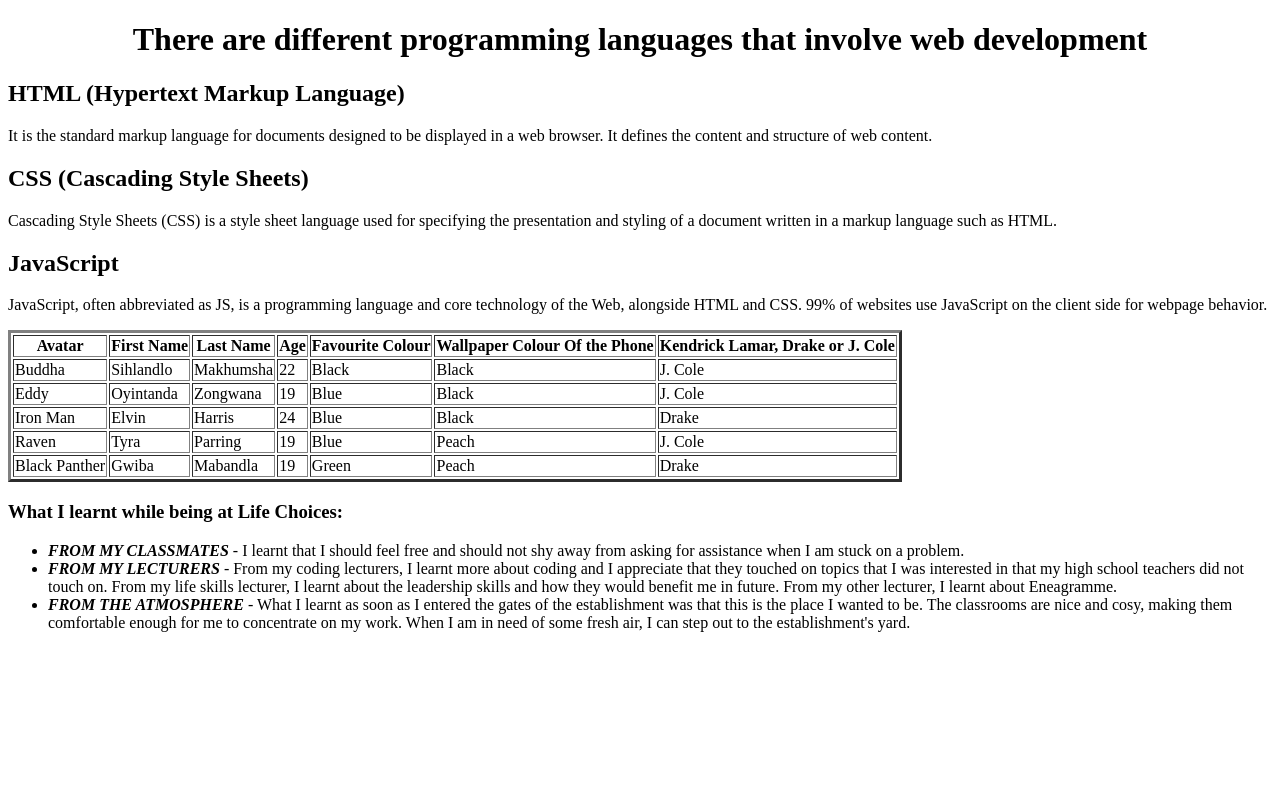
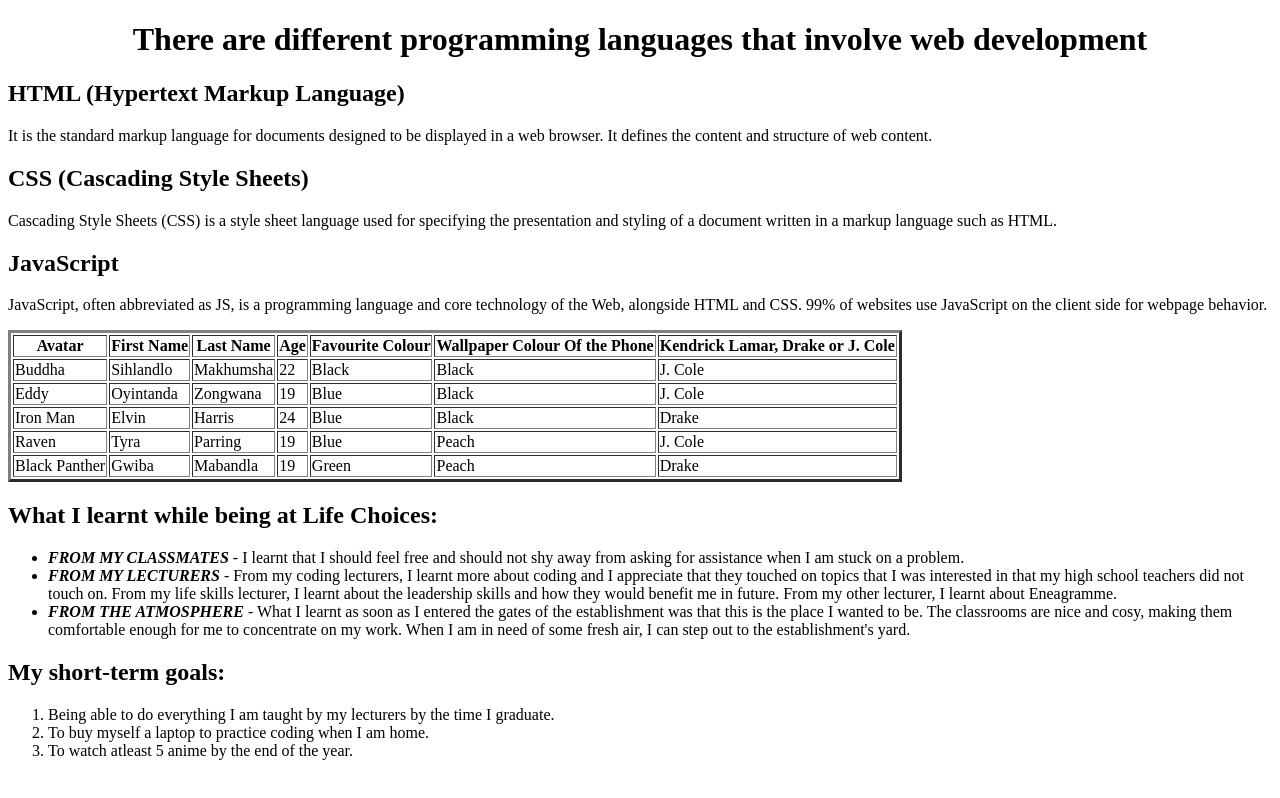
Before and after one commit to yonelamangele/Wednesday, a plain HTML site: page index.html in a window 1280 px wide. Drawn offline with Linux system fonts and the light colour scheme.

Commit message:
modified the page with an ordered list

```diff
--- a/index.html
+++ b/index.html
@@ -77,15 +77,25 @@
                 </tbody>
             </table>
 
-            <h3> What I learnt while being at Life Choices: </h3>
+            <h2> What I learnt while being at Life Choices: </h2>
 
                 <ul>
 
                 <li> <b> <i> FROM MY CLASSMATES </i> </b> - I learnt that I should feel free and should not shy away from asking for assistance when I am stuck on a problem. </li>
                 <li> <b> <i> FROM MY LECTURERS </i> </b> - From my coding lecturers, I learnt more about coding and I appreciate that they touched on topics that I was interested in that my high school teachers did not touch on. From my life skills lecturer, I learnt about the leadership skills and how they would benefit me in future. From my other lecturer, I learnt about Eneagramme. </li>
                 <li> <b> <i> FROM THE ATMOSPHERE </i> </b> - What I learnt as soon as I entered the gates of the establishment was that this is the place I wanted to be. The classrooms are nice and cosy, making them comfortable enough for me to concentrate on my work. When I am in need of some fresh air, I can step out to the establishment's yard. </li>
-            </ul>
 
+                </ul>
+
+            <h2> My short-term goals: </h2>
+
+                <ol>
+
+                    <li> Being able to do everything I am taught by my lecturers by the time I graduate. </li>
+                    <li> To buy myself a laptop to practice coding when I am home. </li>
+                    <li> To watch atleast 5 anime by the end of the year. </li>
+
+                </ol>
 
             </main>
         </div>
```
